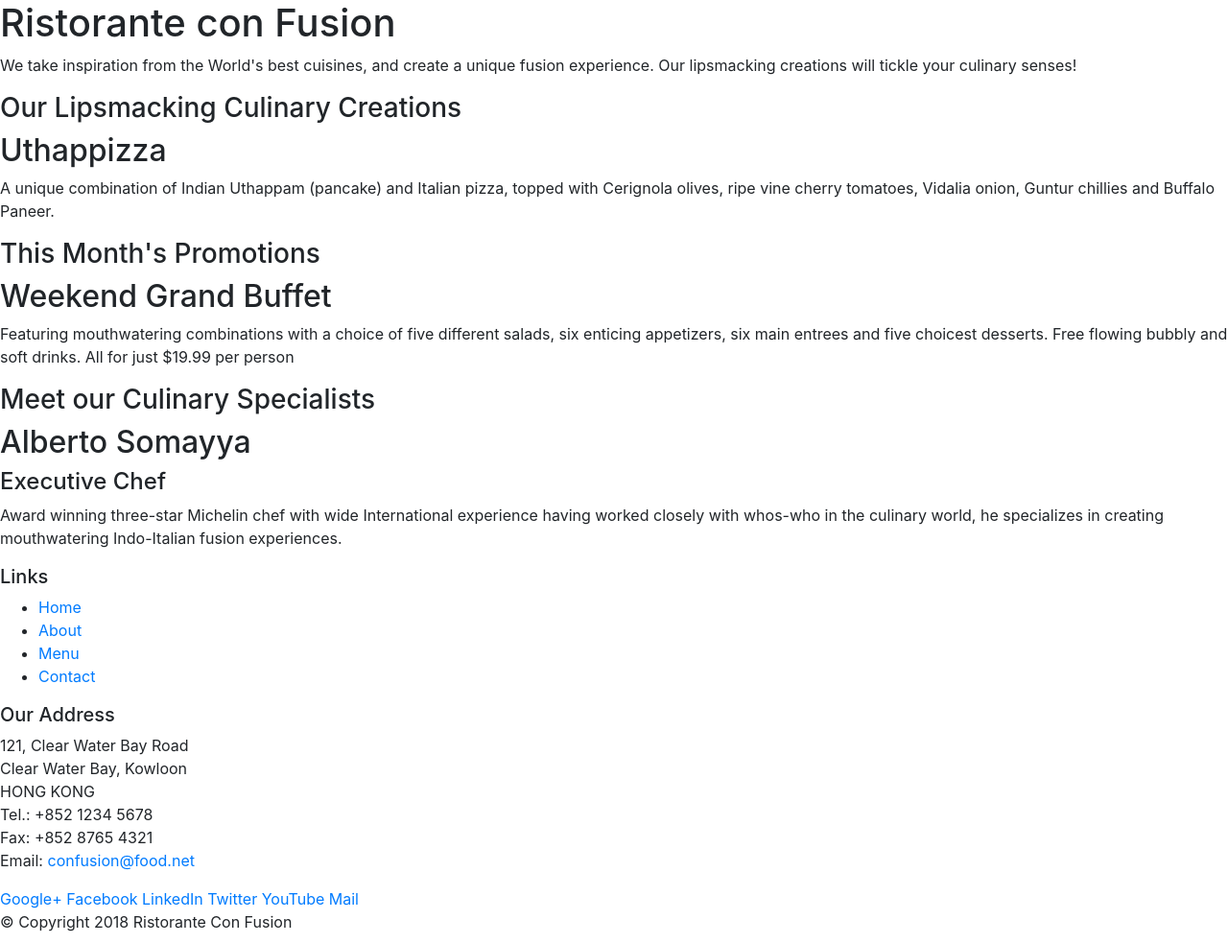
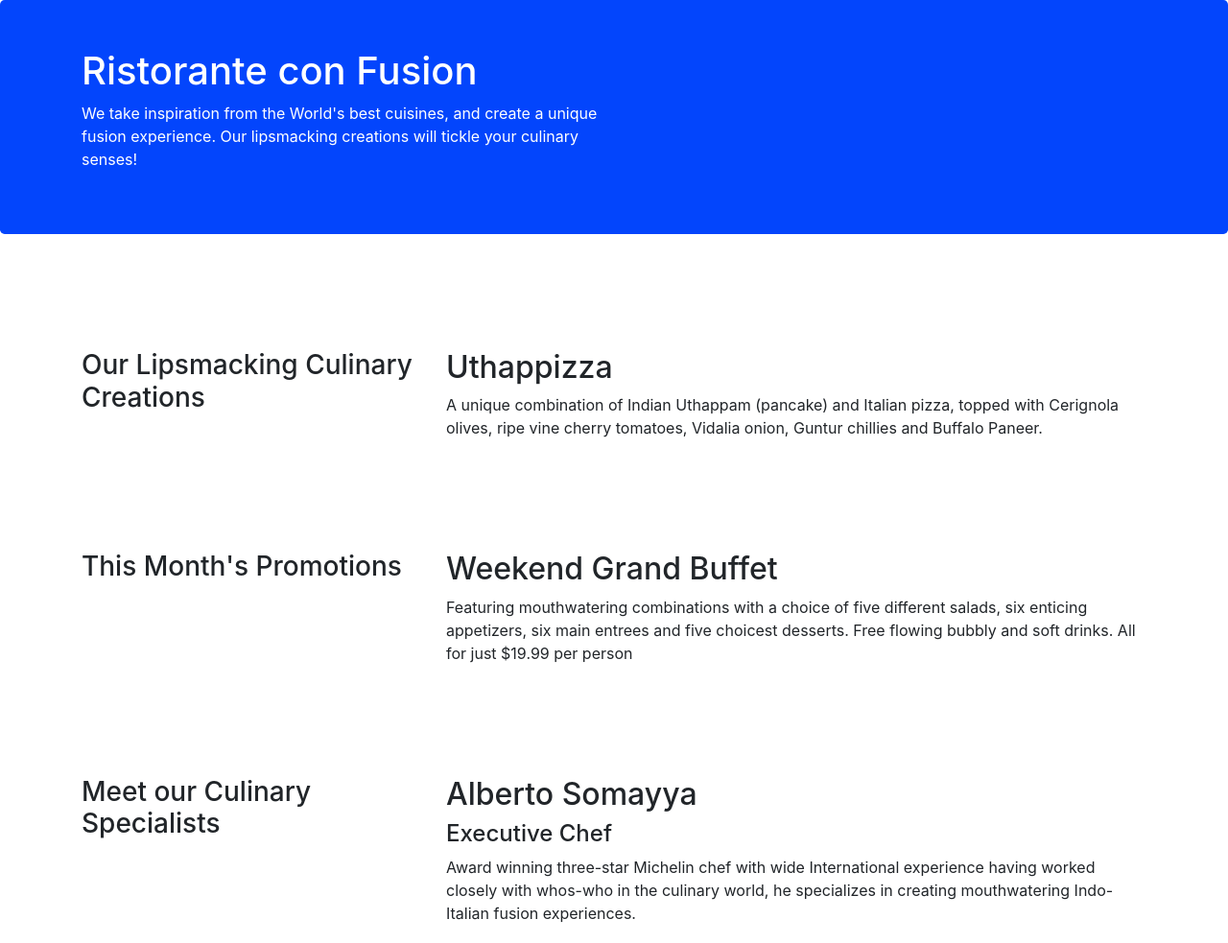
Before and after one commit to Harshitparsai/conFusion, a website: page index.html in a window 1280 px wide. Shown: the top 983 px of the page at 96% size. Drawn offline with nearby package versions, Linux system fonts and the light colour scheme.

Commit message:
final commit

```diff
--- /dev/null
+++ b/css/style.css
@@ -0,0 +1,18 @@
+.jumbotron{
+  margin: 0px auto;
+  padding: 50px 0px 50px 0px;
+  background-color: #0345fc;
+  color: white;
+}
+.row-header{
+  margin: 0px auto;
+  padding: 70px 0 70px 0;
+}
+.row-content{
+  margin: 0px auto;
+  padding: 50px 0px 50px 0px;
+}
+.footer{
+  background-color: #141414;
+  color: white;
+}
--- a/index.html
+++ b/index.html
@@ -10,51 +10,52 @@
 
   <!-- Bootstrap CSS -->
   <link rel="stylesheet" href="node_modules/bootstrap/dist/css/bootstrap.min.css">
+  <link rel="stylesheet" href="css/style.css">
   <title>Ristorante Con Fusion</title>
 </head>
 
 <body>
 
-  <header>
-    <div>
-      <div>
-        <div>
+  <header class="jumbotron ">
+    <div class="container">
+      <div class="row">
+        <div class="col-12 col-sm-6">
           <h1>Ristorante con Fusion</h1>
           <p>We take inspiration from the World's best cuisines, and create a unique fusion experience. Our lipsmacking creations will tickle your culinary senses!</p>
         </div>
-        <div>
+        <div class="col col-sm">
         </div>
       </div>
     </div>
   </header>
 
-  <div>
-    <div>
-      <div>
+  <div class="container row-header">
+    <div class="row row-content">
+      <div class="col-5 col-sm-4">
         <h3>Our Lipsmacking Culinary Creations</h3>
       </div>
-      <div>
+      <div class="col col-sm">
         <h2>Uthappizza</h2>
         <p>A unique combination of Indian Uthappam (pancake) and Italian pizza, topped with Cerignola olives, ripe vine cherry tomatoes, Vidalia onion, Guntur chillies and Buffalo Paneer.</p>
       </div>
     </div>
 
 
-    <div>
-      <div>
+    <div class="row row-content">
+      <div class="col-5 col-sm-4">
         <h3>This Month's Promotions</h3>
       </div>
-      <div>
+      <div class="col col-sm">
         <h2>Weekend Grand Buffet</h2>
         <p>Featuring mouthwatering combinations with a choice of five different salads, six enticing appetizers, six main entrees and five choicest desserts. Free flowing bubbly and soft drinks. All for just $19.99 per person </p>
       </div>
     </div>
 
-    <div>
-      <div>
+    <div class="row row-content">
+      <div class="col-5 col-sm-4">
         <h3>Meet our Culinary Specialists</h3>
       </div>
-      <div>
+      <div class="col col-sm">
         <h2>Alberto Somayya</h2>
         <h4>Executive Chef</h4>
         <p>Award winning three-star Michelin chef with wide International experience having worked closely with whos-who in the culinary world, he specializes in creating mouthwatering Indo-Italian fusion experiences. </p>
@@ -62,19 +63,19 @@
     </div>
   </div>
 
-  <footer>
-    <div>
-      <div>
-        <div>
+  <footer class="footer">
+    <div class="container">
+      <div class="row row-content">
+        <div class="col-4 col-sm-2">
           <h5>Links</h5>
-          <ul>
+          <ul class="list-unstyled">
             <li><a href="#">Home</a></li>
             <li><a href="#">About</a></li>
             <li><a href="#">Menu</a></li>
             <li><a href="#">Contact</a></li>
           </ul>
         </div>
-        <div>
+        <div class="col-8 col-sm-6">
           <h5>Our Address</h5>
           <address>
             121, Clear Water Bay Road<br>
@@ -85,7 +86,7 @@
             Email: <a href="mailto:confusion@food.net">confusion@food.net</a>
           </address>
         </div>
-        <div>
+        <div class="col col-sm-4 align-self-center">
           <div>
             <a href="http://google.com/+">Google+</a>
             <a href="http://www.facebook.com/profile.php?id=">Facebook</a>
@@ -96,8 +97,8 @@
           </div>
         </div>
       </div>
-      <div>
-        <div>
+      <div class="row justify-content-center">
+        <div class="col-auto">
           <p>© Copyright 2018 Ristorante Con Fusion</p>
         </div>
       </div>
```
